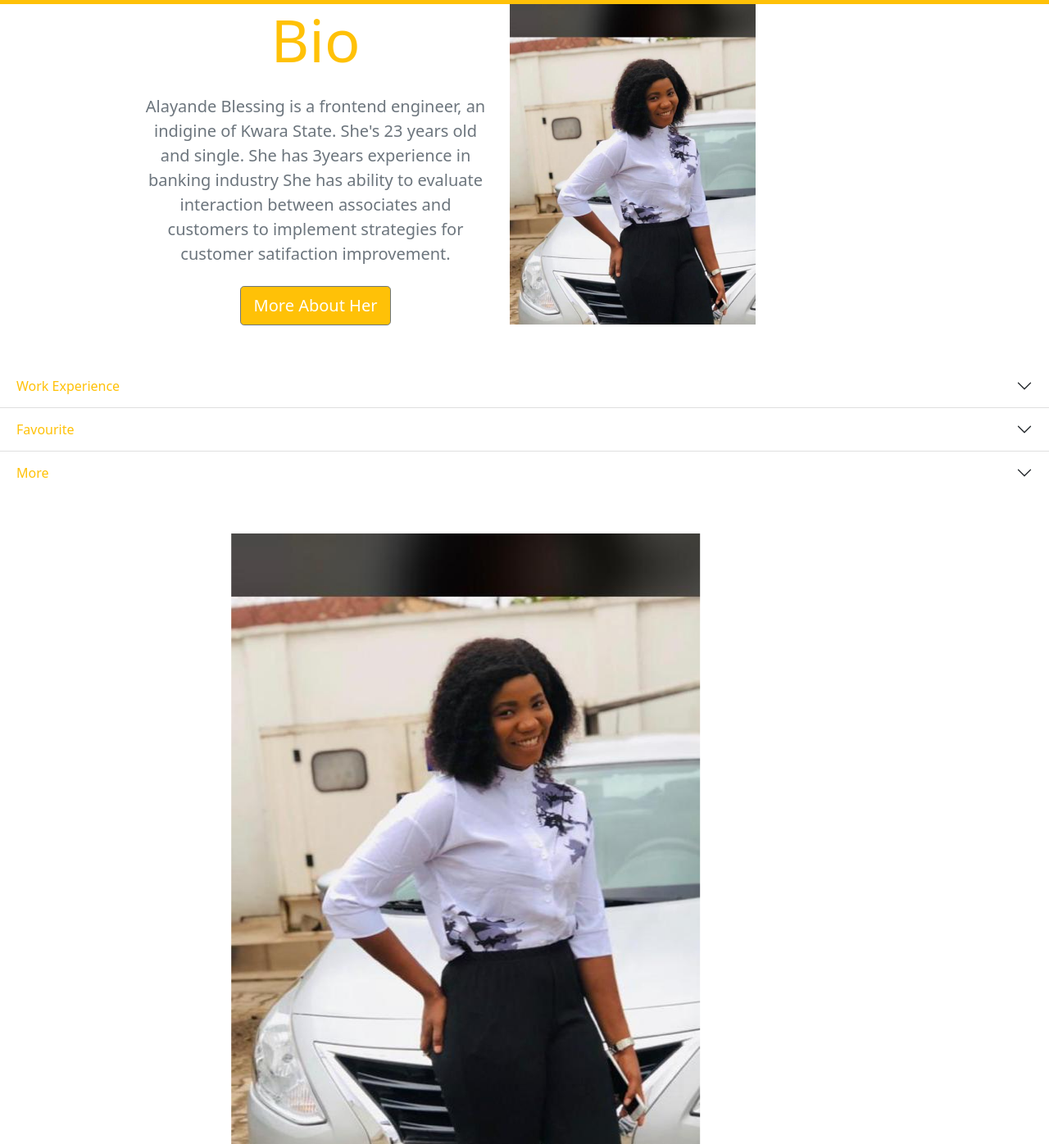
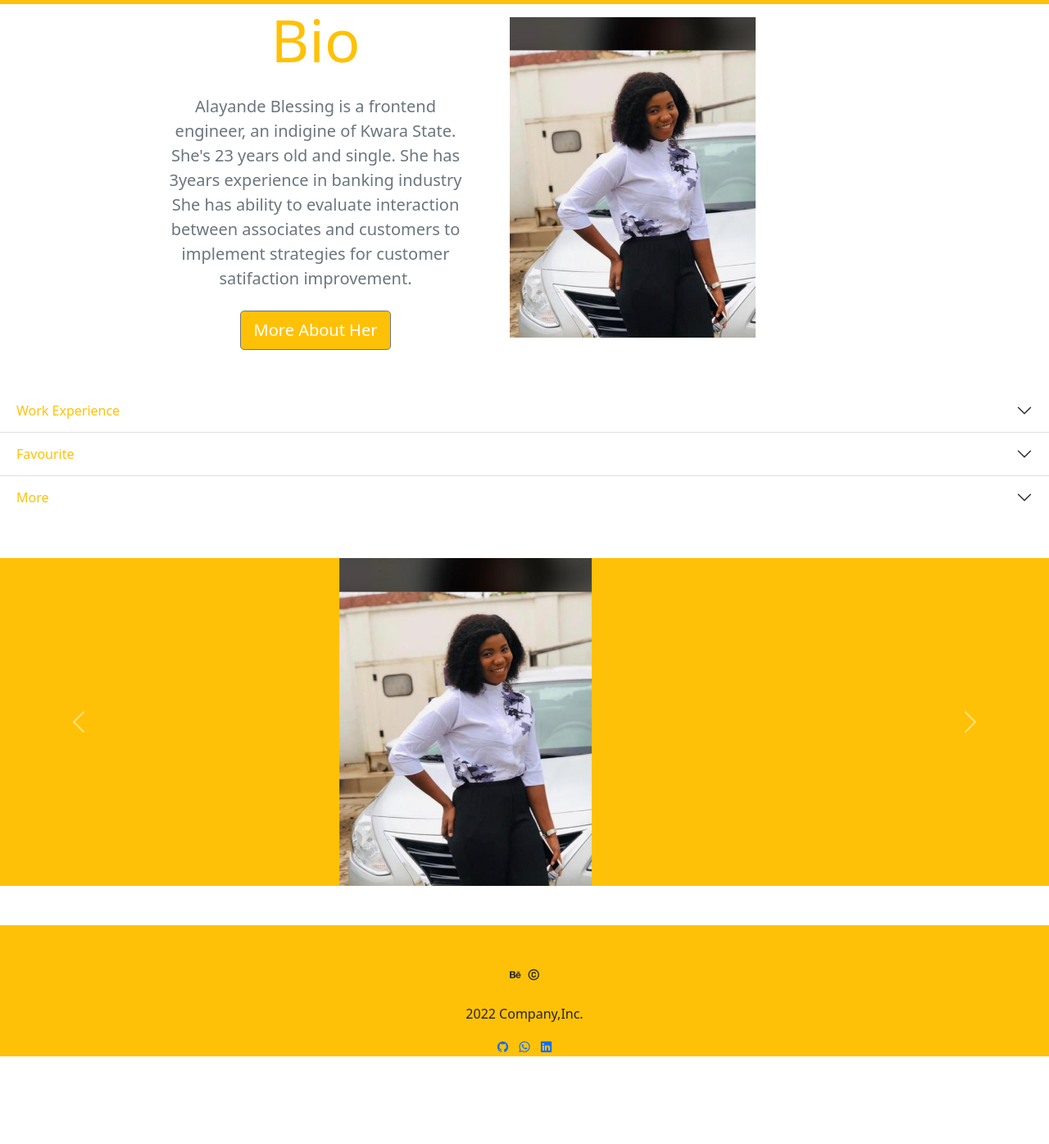
Before and after one commit to alayandeblessing/Blex, a plain HTML site: page index.html in a window 1280 px wide. Shown: the part 51-1447 px from the top of the page at 82% size. After the commit the page ends 1388 px from the top, so only its background shows below. Drawn offline with nearby package versions, Linux system fonts and the light colour scheme.

Commit message:
Container

```diff
--- a/index.html
+++ b/index.html
@@ -115,10 +115,10 @@
           <div class="row justify-content-center align-item-center me-5">
               <div class="col-md-5 text-center text-mid-start">
               <div class="display-2 text-warning">Bio</div>
-              <p class="lead my-4 text-muted">Alayande Blessing is a frontend engineer, an indigine of Kwara State. She's 23 years old and single. She has 3years experience in banking industry She has ability to evaluate interaction between associates and customers to implement strategies for customer satifaction improvement.</p>
+              <p class="lead my-4 container text-muted">Alayande Blessing is a frontend engineer, an indigine of Kwara State. She's 23 years old and single. She has 3years experience in banking industry She has ability to evaluate interaction between associates and customers to implement strategies for customer satifaction improvement.</p>
              <a href="#About" class="btn btn-secondary btn-lg bg-warning"> More About Her</a>
             </div>
-      <div class="col-md-5 text-centers d-md-block">
+      <div class="col-md-5 text-centers d-md-block mt-3">
           <img class="img-fluid" width="300px" src="image/WhatsApp Image 2022-04-03 at 6.30.46 AM (1).jpeg" height="5rem" alt="picture">
       </div>
     </div>
@@ -160,15 +160,15 @@
 
   <section>
     <div id="carouselExampleControls" class="carousel slide" data-bs-ride="carousel">
-        <div class="carousel-inner mt-5">
+        <div class="carousel-inner mt-5 bg-warning">
           <div class="carousel-item active">
-            <img src="image/WhatsApp Image 2022-04-03 at 6.30.46 AM (1).jpeg"class="d-block w-20 height-10 m-auto" alt="...">
+            <img src="image/WhatsApp Image 2022-04-03 at 6.30.46 AM (1).jpeg"class="d-block w-20 m-auto" height=400px alt=".">
           </div>
           <div class="carousel-item">
-            <img src="image/WhatsApp Image 2022-03-21 at 11.01.54 AM.jpeg" class="d-block w-50 m-auto height-10" alt="...">
+            <img src="image/WhatsApp Image 2022-04-03 at 6.30.46 AM (1).jpeg" class="d-block w-20 m-auto" height=400px alt="..." >
           </div>
           <div class="carousel-item">
-            <img src="image/WhatsApp Image 2022-03-21 at 11.03.07 AM.jpeg" class="d-block w-20 m-auto height-10" alt="...">
+            <img src="image/WhatsApp Image 2022-03-21 at 11.03.07 AM.jpeg" class="d-block w-20 m-auto" height=400px alt="...">
           </div>
         </div>
         <button class="carousel-control-prev" type="button" data-bs-target="#carouselExampleControls" data-bs-slide="prev">
@@ -183,7 +183,7 @@
   </section>
 
 <!-- footer -->
-<footer class="my-5 text-center bg-warning" >
+<footer class="my-5 text-center bg-warning pt-5" >
     <div class="Copy" ><i class="uil uil-behance"></i><i class="uil uil-copyright"></i><p class="lead my-4 text-muted"></p>2022 Company,Inc.</p></div>
   <a href="https://github.com/"><i class="uil uil-github"></i></a> <a href="2348121128205"><i class="uil uil-whatsapp"></i></a> <a href="https://www.linkedin.com/in/blessing-alayande-5509a1236/"><i class="uil uil-linkedin"></i></a>
 
```
